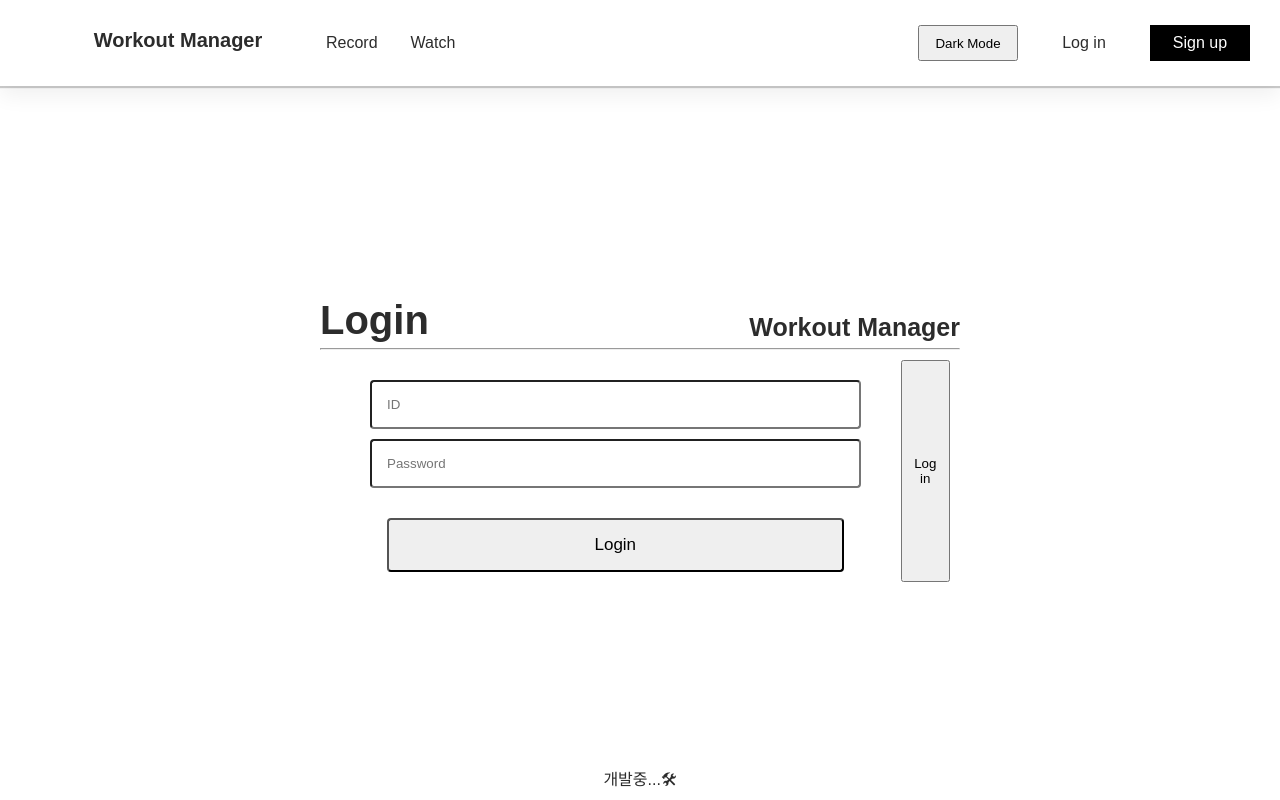
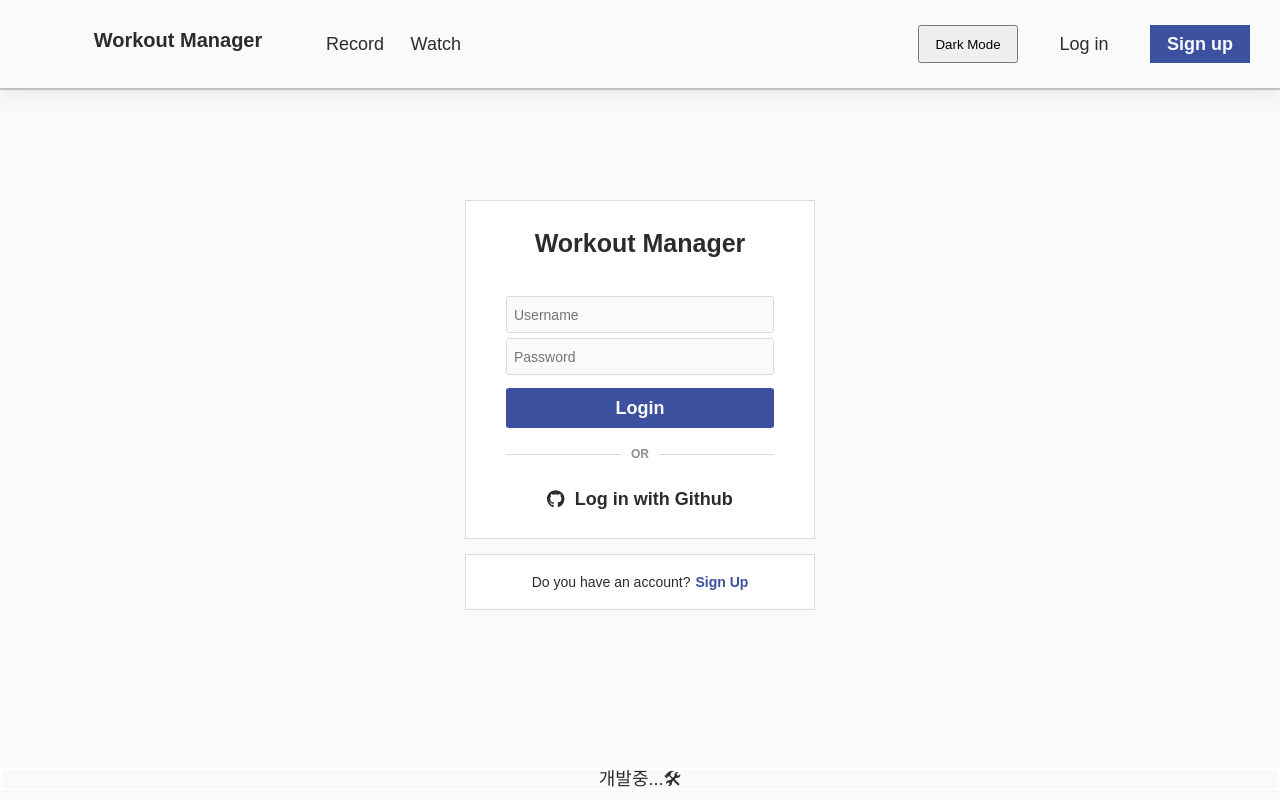
Before and after one commit to wujuno/workout-manager, a React (Create React App) app: page /login in a window 1280 px wide. Built offline with nearby package versions, Linux system fonts and the light colour scheme.

Commit message:
Modify style_Login

```diff
--- a/package.json
+++ b/package.json
@@ -4,6 +4,11 @@
   "private": true,
   "dependencies": {
     "@apollo/client": "^3.7.3",
+    "@fortawesome/fontawesome-svg-core": "^6.2.1",
+    "@fortawesome/free-brands-svg-icons": "^6.2.1",
+    "@fortawesome/free-regular-svg-icons": "^6.2.1",
+    "@fortawesome/free-solid-svg-icons": "^6.2.1",
+    "@fortawesome/react-fontawesome": "^0.2.0",
     "@testing-library/jest-dom": "^5.16.5",
     "@testing-library/react": "^13.4.0",
     "@testing-library/user-event": "^13.5.0",
--- a/src/components/Header.tsx
+++ b/src/components/Header.tsx
@@ -37,6 +37,7 @@ const SignUp = styled.div`
     background-color:${(props)=> props.theme.accentColor};
     color:${(props)=> props.theme.bgColor};
     padding: 10px;
+    font-weight: 600;
 `;
 const LoginIn = styled.div`
     padding: 10px;
--- /dev/null
+++ b/src/components/Layout.tsx
@@ -0,0 +1,34 @@
+import styled from "styled-components";
+
+const Container = styled.div`
+    width:100%;
+    display: flex;
+    justify-content:center;
+    position: absolute;
+    top:0px;
+    z-index:-1
+`;
+const Wrapper = styled.div`
+    margin-top:200px;
+    display: flex;
+    flex-direction: column;
+    align-items: center;
+    max-width:350px;
+    width:100%;
+`
+
+type Props = {
+    children: React.ReactNode;
+};
+
+function SLayout ({children}:Props){
+    return (
+        <Container>
+            <Wrapper>
+                {children}
+            </Wrapper>
+        </Container>
+    )
+}
+
+export default SLayout;
--- /dev/null
+++ b/src/components/shared.tsx
@@ -0,0 +1,7 @@
+import styled from "styled-components";
+
+export const BaseBox = styled.div`
+  background-color: ${props=> props.theme.authBgColor};
+  border: 1px solid ${(props) => props.theme.borderColor};
+  width: 100%;
+`;
--- a/src/screens/Home.tsx
+++ b/src/screens/Home.tsx
@@ -1,14 +1,6 @@
 import styled from "styled-components";
+import SLayout from "../components/Layout";
 
-const Wrapper = styled.div`
-    width:100vw;
-    height: 100vh;
-    display: flex;
-    justify-content:center;
-    position: absolute;
-    top:0px;
-    z-index:-1
-`;
 
 const Banner = styled.div`
     margin-top:100px;
@@ -19,14 +11,14 @@ const Banner = styled.div`
 
 function Home (){
     return (
-        <Wrapper>
+        <SLayout>
             <Banner>
                 <div>
                     <p>안녕하세요 User님</p>
                     <p>오늘 컨디션은 어떤가요?</p>
                 </div>
             </Banner>
-        </Wrapper>
+        </SLayout>
     )
 }
 
--- a/src/screens/Login.tsx
+++ b/src/screens/Login.tsx
@@ -1,66 +1,107 @@
 import styled from "styled-components";
 import { useForm } from "react-hook-form";
 import { loggedInVar } from "../apollo";
-import { useNavigate } from "react-router-dom";
+import { Link, useNavigate } from "react-router-dom";
+import SLayout from "../components/Layout";
+import { FontAwesomeIcon } from "@fortawesome/react-fontawesome";
+import { faGithub } from "@fortawesome/free-brands-svg-icons";
+import { BaseBox } from "../components/shared";
 
-
-const Wrapper = styled.div`
-    width:100vw;
-    height: 100vh;
-    display: flex;
-    justify-content:center;
-    position: absolute;
-    top:0px;
-    z-index:-1
-`;
-
-const Banner = styled.div`
-    margin-top:300px;
-    width:640px;
-    height: 300px;
-
+const TopBox = styled(BaseBox)`
+    padding: 30px 40px;
 `;
 
 const Title = styled.p`
     font-size:40px;
     font-weight:700;
     display:flex;
-    justify-content: space-between;
-    span: last-child {
-        font-size:25px;
-    }
-    align-items:end;
-
+    justify-content: center;
+    font-size: 25px;
 `;
 
 const FormContainer = styled.div`
+    width:100%;
     display:flex;
     justify-content:center;
-    margin:10px;
-`;
-const LoginForm = styled.form`
+    align-items: center;
+    flex-direction: column;
+    margin-bottom: 10px;
+    form {
         width:100%;
         display:flex;
         flex-direction: column;
         justify-content:center;
         align-items:center;
-    margin-top:20px;
-    input {
-        width:80%;
-        padding:15px;
-        border-radius:4px;
-        margin-bottom:10px;
+        margin-top:35px;
     }
-    input:last-child {
-        margin-top:20px;
-        font-size:17px;
-        font-weight:500;
+`;
+
+const Input = styled.input`
+    width: 100%;
+    border-radius: 3px;
+    padding: 7px;
+    background-color: #fafafa;
+    border: 0.5px solid ${(props) => props.theme.borderColor};
+    margin-top: 5px;
+    box-sizing: border-box;
+    &::placeholder {
+        font-size: 14px;
     }
+`;
+const SubmitBtn = styled.input`
+    border: none;
+    border-radius: 3px;
+    margin-top: 13px;
+    background-color: ${(props) => props.theme.accentColor};
+    color: ${(props)=> props.theme.bgColor};
+    text-align: center;
+    padding: 11px 0px;
+    font-weight: 600;
+    width: 100%;
+`;
 
+const SSeparator = styled.div`
+  margin: 20px 0px 30px 0px;
+  text-transform: uppercase;
+  display: flex;
+  justify-content: center;
+  width: 100%;
+  align-items: center;
+  div {
+    width: 100%;
+    height: 1px;
+    background-color: ${(props) => props.theme.borderColor};
+  }
+  span {
+    margin: 0px 10px;
+    font-weight: 600;
+    font-size: 12px;
+    color: #8e8e8e;
+  }
+`;
+const GithubLogin = styled.div`
+  display: flex;
+  justify-content:center;
 
+  span {
+    margin-left: 10px;
+    font-weight: 600;
+  }
 `;
+const SBottomBox = styled(BaseBox)`
+    margin-top:15px;
+    font-size:14px;
+    padding: 20px 0px;
+    text-align: center;
+    a {
+        font-weight: 600;
+        margin-left: 5px;
+        color: ${(props) => props.theme.accentColor};
+    }
+`;
+
 interface ILoginF {
-    id: string
+    username: string
     password: string
 }
 
@@ -74,32 +115,40 @@ function LogIn (){
     const onvalid = (data:ILoginF) => {
     }
     return (
-        <Wrapper>
-            <Banner>
-                <div>
+        <SLayout>
+            <TopBox>
                 <Title>
-                        <span>Login</span>
                     <span>Workout Manager</span>
                 </Title>
-                    <hr/>
-                </div>
                 <FormContainer>
-                <LoginForm onSubmit={handleSubmit(onvalid)}>
-                    <input
-                        placeholder="ID"
+                <form onSubmit={handleSubmit(onvalid)}>
+                    <Input
+                        placeholder="Username"
                         type="text"
-                        {...register("id", {required:true})}
+                        {...register("username", {required:true})}
                          />
-                    <input
+                    <Input
                         placeholder="Password"
                         type="password"
                         {...register("password", {required:true})} />
-                    <input type="submit" value="Login" />
-                </LoginForm>
-                <button onClick={loginHanddler}>Log in</button>
+                    <SubmitBtn type="submit" value="Login" />
+                </form>
                 </FormContainer>
-            </Banner>
-        </Wrapper>
+                <SSeparator>
+                    <div></div>
+                    <span>Or</span>
+                    <div></div>
+                </SSeparator>
+                <GithubLogin>
+                    <FontAwesomeIcon icon={faGithub} />
+                    <span>Log in with Github</span>
+                </GithubLogin>
+            </TopBox>
+            <SBottomBox>
+                <span>Do you have an account?</span>
+                <Link to="signup">Sign Up</Link>
+            </SBottomBox>
+        </SLayout>
     )
 }
 
--- a/src/screens/Record.tsx
+++ b/src/screens/Record.tsx
@@ -2,16 +2,8 @@ import { motion } from "framer-motion";
 import React, { useState } from "react";
 import styled from "styled-components";
 import { useForm } from "react-hook-form";
+import SLayout from "../components/Layout";
 
-const Wrapper = styled.div`
-    width:100vw;
-    height: 100vh;
-    display: flex;
-    justify-content:center;
-    position: absolute;
-    top:0px;
-    z-index:-1
-`;
 
 const Container = styled.div`
     margin-top:100px;
@@ -118,7 +110,7 @@ function Record (){
         setShoulderVisible(false);
     }
     return (
-        <Wrapper>
+        <SLayout>
             <Container>
                 <Title>
                     <p>아래에 운동 내용을 기록하세요!</p>
@@ -181,7 +173,7 @@ function Record (){
                     <input type="submit" value="등록"/>
                 </Form>
             </Container>
-        </Wrapper>
+        </SLayout>
     )
 }
 
--- a/src/screens/Signup.tsx
+++ b/src/screens/Signup.tsx
@@ -1,15 +1,8 @@
 import styled from "styled-components";
 import { useForm } from "react-hook-form"
+import SLayout from "../components/Layout";
 
-const Wrapper = styled.div`
-    width:100vw;
-    height: 100vh;
-    display: flex;
-    justify-content:center;
-    position: absolute;
-    top:0px;
-    z-index:-1
-`;
+
 
 const Banner = styled.div`
     margin-top:300px;
@@ -66,7 +59,7 @@ function SignUp (){
     const onvalid = (data:ISignUpF) => {
     }
     return (
-        <Wrapper>
+        <SLayout>
             <Banner>
                 <div>
                     <Title>
@@ -99,7 +92,7 @@ function SignUp (){
                 </LoginForm>
                 </FormContainer>
             </Banner>
-        </Wrapper>
+        </SLayout>
     )
 }
 
--- a/src/screens/Watch.tsx
+++ b/src/screens/Watch.tsx
@@ -1,6 +1,20 @@
+import styled from "styled-components";
+import SLayout from "../components/Layout";
+
+const Banner = styled.div`
+    margin-top:100px;
+    width:1020px;
+    height: 300px;
+    border: 2px solid tomato;
+`;
+
 function Watch (){
     return (
-        <div>Watch</div>
+        <SLayout>
+            <Banner>
+            <span>Watch</span>
+            </Banner>
+        </SLayout>
     )
 }
 
--- a/src/styled.d.ts
+++ b/src/styled.d.ts
@@ -5,5 +5,7 @@ declare module "styled-components" {
         fontColor: string;
         bgColor: string;
         accentColor: string;
+        authBgColor: string;
+        borderColor: string;
     }
 }
--- a/src/styles.tsx
+++ b/src/styles.tsx
@@ -3,14 +3,18 @@ import reset from "styled-reset";
 
 export const lightTheme = {
 	fontColor: "#2c2c2c",
-	bgColor: "white",
-	accentColor:"black",
+	bgColor: "#FAFAFA",
+  authBgColor: "white",
+	accentColor:"#3c519f",
+  borderColor: "rgb(219, 219, 219)",
   };
 
 export const darkTheme = {
-	fontColor: "white",
+	fontColor: "#FAFAFA",
 	bgColor: "#2c2c2c",
+  authBgColor: "#181818",
 	accentColor:"white",
+  borderColor: "rgb(219, 219, 219)",
 };
 
 export const GlobalStyles = createGlobalStyle`
@@ -19,9 +23,17 @@ export const GlobalStyles = createGlobalStyle`
         font-family: 'Source Sans Pro', sans-serif;
         color: ${(props) => props.theme.fontColor};
         background-color: ${(props)=> props.theme.bgColor};
+        font-size:18px;
+    }
+    * {
+    box-sizing:border-box;
     }
     a {
         text-decoration: none;
         color: inherit;
-      }
+    }
+    input {
+      all: unset;
+    }
+
 `;
```
Also changed, not shown: 1 other file (tests, documents, lock files or other folders). Lines whose indentation alone changed are shown as unchanged.
